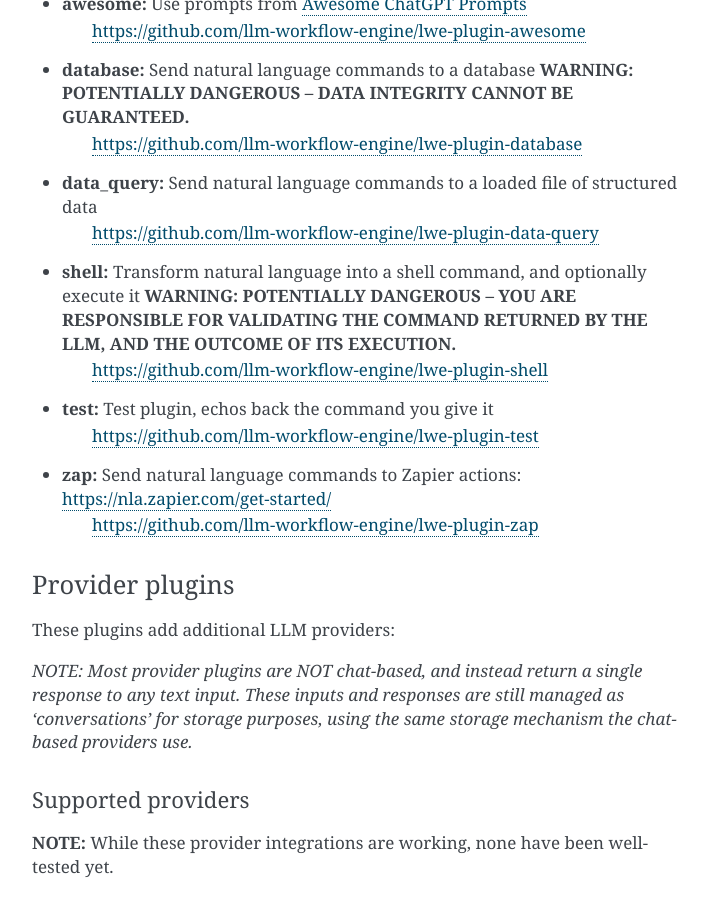
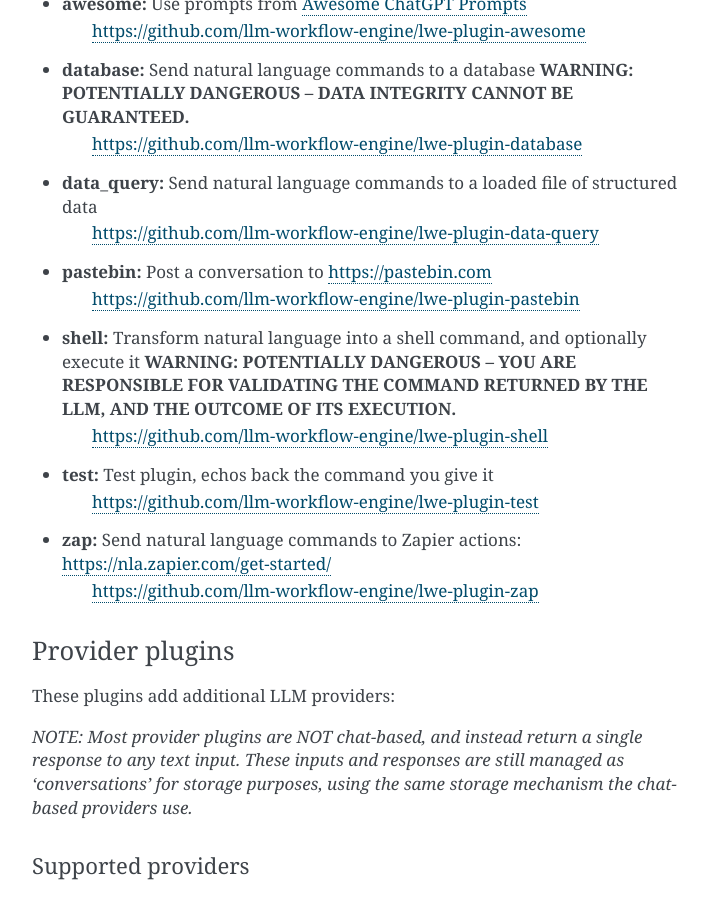
Before and after one commit to llm-workflow-engine/llm-workflow-engine, a Sphinx documentation site: the page built from docs/plugins.rst, in a window 1280 px wide and 900 px high, scrolled down 1132 px. Shown: the whole window, without its empty margins (388-1096 px from the left). Built offline with Sphinx 7.4.7, drawn with Linux system fonts in a browser that asks for light colours.

Commit message:
add doc for pastebin plugin

```diff
--- a/docs/plugins.rst
+++ b/docs/plugins.rst
@@ -58,6 +58,8 @@
    https://github.com/llm-workflow-engine/lwe-plugin-database
 * **data_query:** Send natural language commands to a loaded file of structured data
    https://github.com/llm-workflow-engine/lwe-plugin-data-query
+* **pastebin:** Post a conversation to https://pastebin.com
+   https://github.com/llm-workflow-engine/lwe-plugin-pastebin
 * **shell:** Transform natural language into a shell command, and optionally execute it **WARNING: POTENTIALLY DANGEROUS -- YOU ARE RESPONSIBLE FOR VALIDATING THE COMMAND RETURNED BY THE LLM, AND THE OUTCOME OF ITS EXECUTION.**
    https://github.com/llm-workflow-engine/lwe-plugin-shell
 * **test:** Test plugin, echos back the command you give it
```
